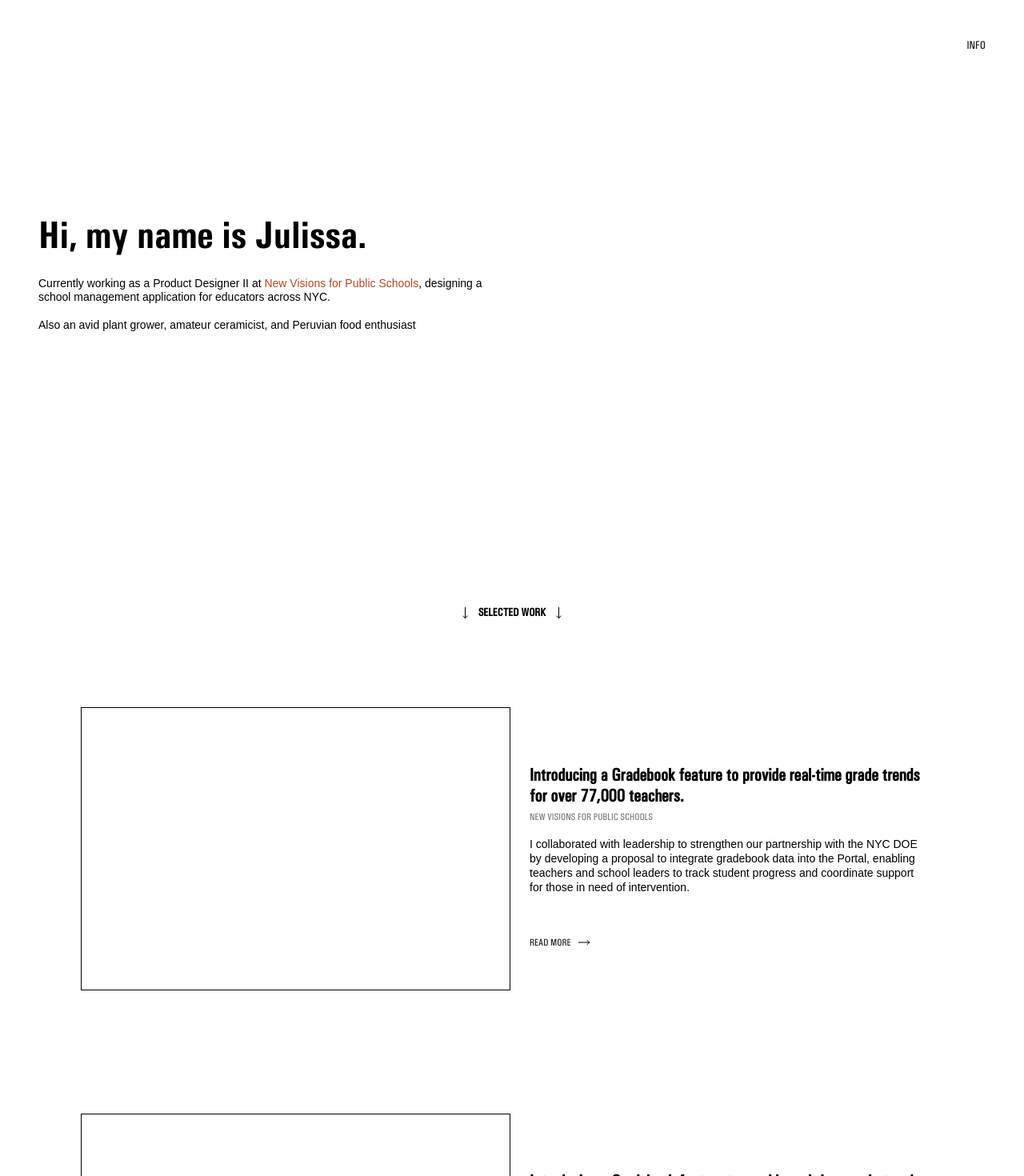
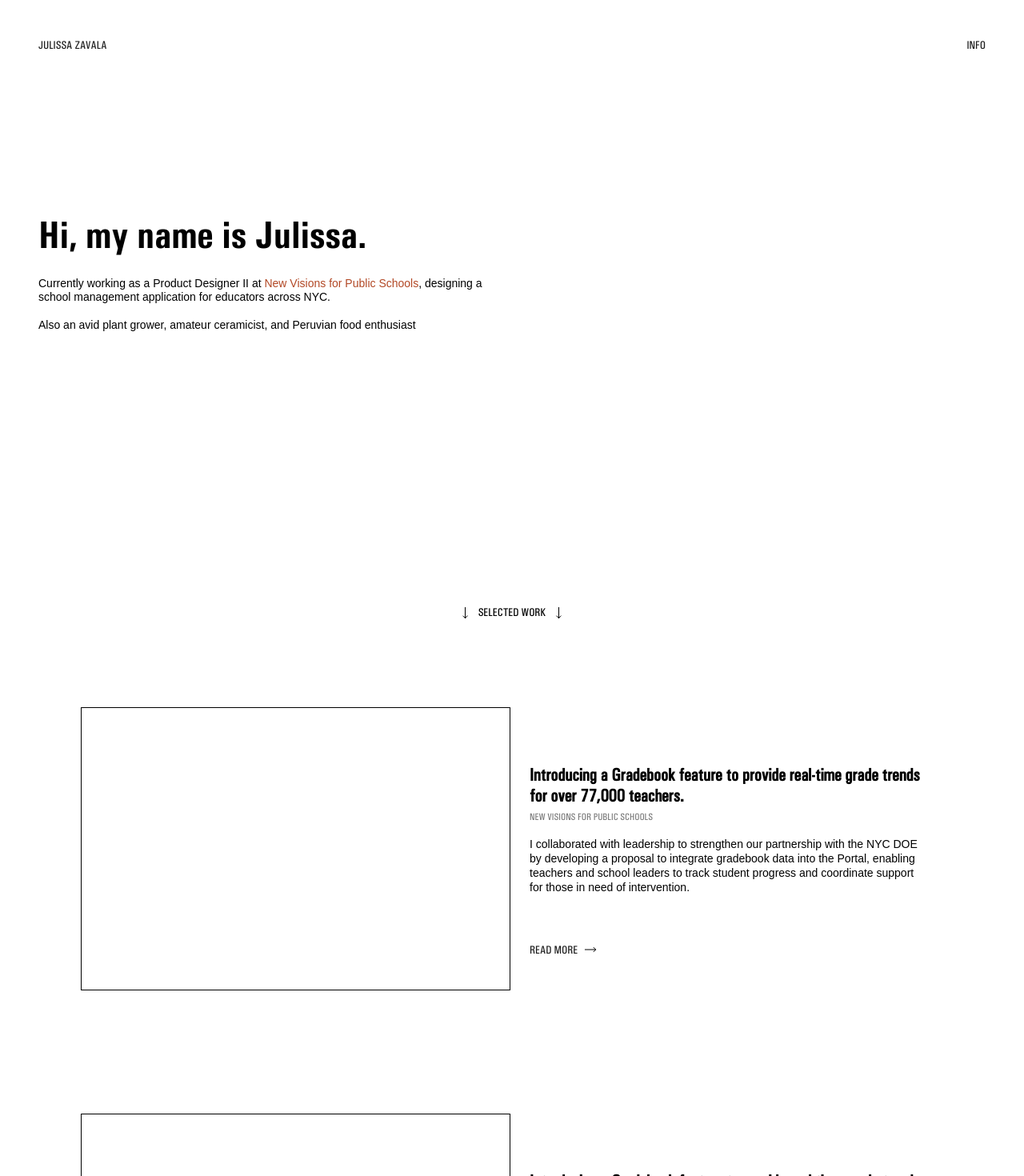
Before and after one commit to sebastian-vivas/Project-JZ, a React (Vite) app: page / in a window 1280 px wide. Shown: the top 1470 px of the page at 80% size. Built offline with nearby package versions, Linux system fonts and the light colour scheme.

Commit message:
Added video and corrected styles

```diff
--- a/src/Pages/InfoPage.jsx
+++ b/src/Pages/InfoPage.jsx
@@ -4,6 +4,7 @@ import selfie from "../images/about.jpg";
 import diagonalArrowUpIcon from "../images/diagonal-arrow-up.svg";
 import ceramicPot from "../images/ceramic-pot.svg";
 import ceramicSculpture from "../images/ceramic-sculpture.svg";
+import ceramicHandsFeet from "../images/ceramicHandsFeet.mp4";
 import resumeFile from "../images/JulissaZavala_Resume_2024.pdf";
 
 const Info = () => {
@@ -17,23 +18,25 @@ const Info = () => {
               <p className="info-bio-details">
                 My name is Julissa Zavala and I am currently based in Queens,
                 New York (where I’m from!).
-                <p className="info-bio-details-2">
+                <span className="info-bio-detail">
                   I’m a Product Designer with four years of experience creating
                   tools for a range of users, from teachers and guidance
                   counselors to shelter directors, at New Visions for Public
                   Schools.
-                </p>
-                Good design should feel seamless, almost invisible.
-                <br />
-                But the process to get there isn’t always straightforward; every
-                solution comes from conversations, decisions, and countless
-                iterations. The hidden work behind every great design has always
-                pulled me in, and that process is what keeps me learning and
-                growing as a designer. I take pride in the details, knowing they
-                add up to something meaningful. For me, design is about creating
-                solutions that make people’s lives easier, while also keeping
-                the bigger picture in focus so the work meets business goals
-                with clarity and purpose.
+                </span>
+                <span className="info-bio-detail">
+                  Good design should feel seamless, almost invisible.
+                  <br />
+                  But the process to get there isn’t always straightforward;
+                  every solution comes from conversations, decisions, and
+                  countless iterations. The hidden work behind every great
+                  design has always pulled me in, and that process is what keeps
+                  me learning and growing as a designer. I take pride in the
+                  details, knowing they add up to something meaningful. For me,
+                  design is about creating solutions that make people’s lives
+                  easier, while also keeping the bigger picture in focus so the
+                  work meets business goals with clarity and purpose.
+                </span>
               </p>
               <p className="info-bio-question">
                 Want to learn more about my work experience?
@@ -56,16 +59,16 @@ const Info = () => {
             <img className="info-image" src={selfie}></img>
           </section>
           <section className="info-container-right">
-            {/* <video></video> */}
-            <div
-              style={{
-                width: 461,
-                height: 254,
-                border: "1px solid black",
-                marginLeft: "auto",
-                marginBottom: 24,
-              }}
-            ></div>
+            <video
+              controls
+              muted
+              className="custom-video"
+              controlsList="nodownload noplaybackrate noremoteplayback"
+              disablePictureInPicture
+            >
+              <source src={ceramicHandsFeet} type="video/mp4" />
+              Your browser does not support the video tag.
+            </video>
             <p className="info-bio-details-3">
               When I’m away from my computer, you can usually find me in the
               kitchen trying out new recipes, going on long walks with my dog
--- a/src/Pages/LandingPage.jsx
+++ b/src/Pages/LandingPage.jsx
@@ -27,6 +27,7 @@ const Landing = () => {
                 alt="Down arrow"
                 className="down-arrow"
               />
+              {/* TODO: Make selected work less font weight */}
               <h3 className="selected-work-text">SELECTED WORK</h3>
               <img
                 src={downArrowIcon}
--- a/src/components/CaseStudy.jsx
+++ b/src/components/CaseStudy.jsx
@@ -21,7 +21,8 @@ const CaseStudy = ({ route, containerStyles }) => {
           and coordinate support for those in need of intervention.
         </p>
         <Link to={`/${route}`} className="case-study-read-more">
-          READ MORE
+          <div className="nav-text">READ MORE</div>
+          <div className="nav-text-line-through"></div>
           <img src={rightArrowIcon} alt="Right arrow" className="right-arrow" />
         </Link>
       </section>
--- a/src/components/HeaderNav.jsx
+++ b/src/components/HeaderNav.jsx
@@ -1,14 +1,18 @@
-import { Link, useLocation } from "react-router-dom";
+import { Link } from "react-router-dom";
 import "../css/index.css";
 
 const HeaderNav = () => {
-  const location = useLocation();
-  const isInfoPage = location.pathname === "/info";
+  // const location = useLocation();
+  // const isInfoPage = location.pathname === "/info";
 
   return (
     <nav role="navigation" className="nav-container">
-      <Link to={isInfoPage ? "/" : "/info"} className="nav-text-link-wrapper">
-        <div className="nav-text">{isInfoPage ? "JULISSA ZAVALA" : "INFO"}</div>
+      <Link to={"/"} className="nav-text-link-wrapper">
+        <div className="nav-text">JULISSA ZAVALA</div>
+        <div className="nav-text-line-through"></div>
+      </Link>
+      <Link to={"/info"} className="nav-text-link-wrapper">
+        <div className="nav-text">INFO</div>
         <div className="nav-text-line-through"></div>
       </Link>
     </nav>
--- a/src/css/index.css
+++ b/src/css/index.css
@@ -46,14 +46,14 @@ h1, h2, h3, h4, h5, h6, p {
 
 .nav-container {
   display: flex;
-  justify-content: flex-end;
+  justify-content: space-between;
 }
 
 .nav-text-link-wrapper {
     position: relative;
     cursor: auto;
     cursor: pointer;
-    text-decoration: none !important;
+    text-decoration: none;
 }
 
 .nav-text {
@@ -76,7 +76,7 @@ h1, h2, h3, h4, h5, h6, p {
 }
 
 .nav-text-link-wrapper:hover {
-    text-decoration: none !important;
+    text-decoration: none;
 }
 
 .nav-text-link-wrapper:hover .nav-text-line-through {
@@ -182,6 +182,7 @@ h1, h2, h3, h4, h5, h6, p {
     text-align: center;
     display: inline-block;
     margin: 0px 8px;
+    font-weight: 100;
 }
 
 .case-studies-container {
@@ -230,23 +231,39 @@ h1, h2, h3, h4, h5, h6, p {
 }
 
 .case-study-read-more {
+    position: relative;
     color: #1E1E1E;
     font-family: 'univers-condensed-medium';
     font-size: 12px;
+    cursor: auto;
     cursor: pointer;
-    position: relative;
     top: 36px;
     text-decoration: none;
+    display: block;
+    display: flex;
+    flex-direction: row;
+    width: 85px;
+    margin-top: 25px;
+}
+
+.case-study-read-more .nav-text-line-through {
+    bottom: 12px;
 }
 
 .case-study-read-more:hover {
     color: #1E1E1E;
 }
 
+.case-study-read-more:hover .nav-text-line-through {
+  transform: translateY(-50%) scaleX(1);
+  bottom: 12px;
+}
+
 .right-arrow {
     margin-left: 8px;
     position: relative;
-    top: 10px;
+    bottom: 6px;
+    display: block;
 }
 
 .case-study-company-name {
@@ -285,7 +302,8 @@ h1, h2, h3, h4, h5, h6, p {
    margin: 0px;
 }
 
-.info-bio-details-2 {
+.info-bio-detail {
+    display: block;
     margin-top: 10px;
 }
 
@@ -314,15 +332,30 @@ h1, h2, h3, h4, h5, h6, p {
     width: 48%;
 }
 
+.custom-video {
+    display: block;
+    margin-left: auto;
+    width: 461px;
+    height: 254px;
+}
+
+.custom-video::-webkit-media-controls-volume-slider,
+.custom-video::-webkit-media-controls-mute-button {
+    display: none !important;
+}
+
 .info-bio-details-3 {
     width: 85%;
+    margin: 26px 0px;
     margin-left: auto;
-    margin-bottom: 24px;
 }
 
 .ceramic-pot {
     display: inline-block;
-    width: 43%;
+    position: relative;
+    bottom: 11px;
+    width: 42%;
+
 }
 
 .ceramic-sculpture {
```
Also changed, not shown: 1 other file (tests, documents, lock files or other folders).
